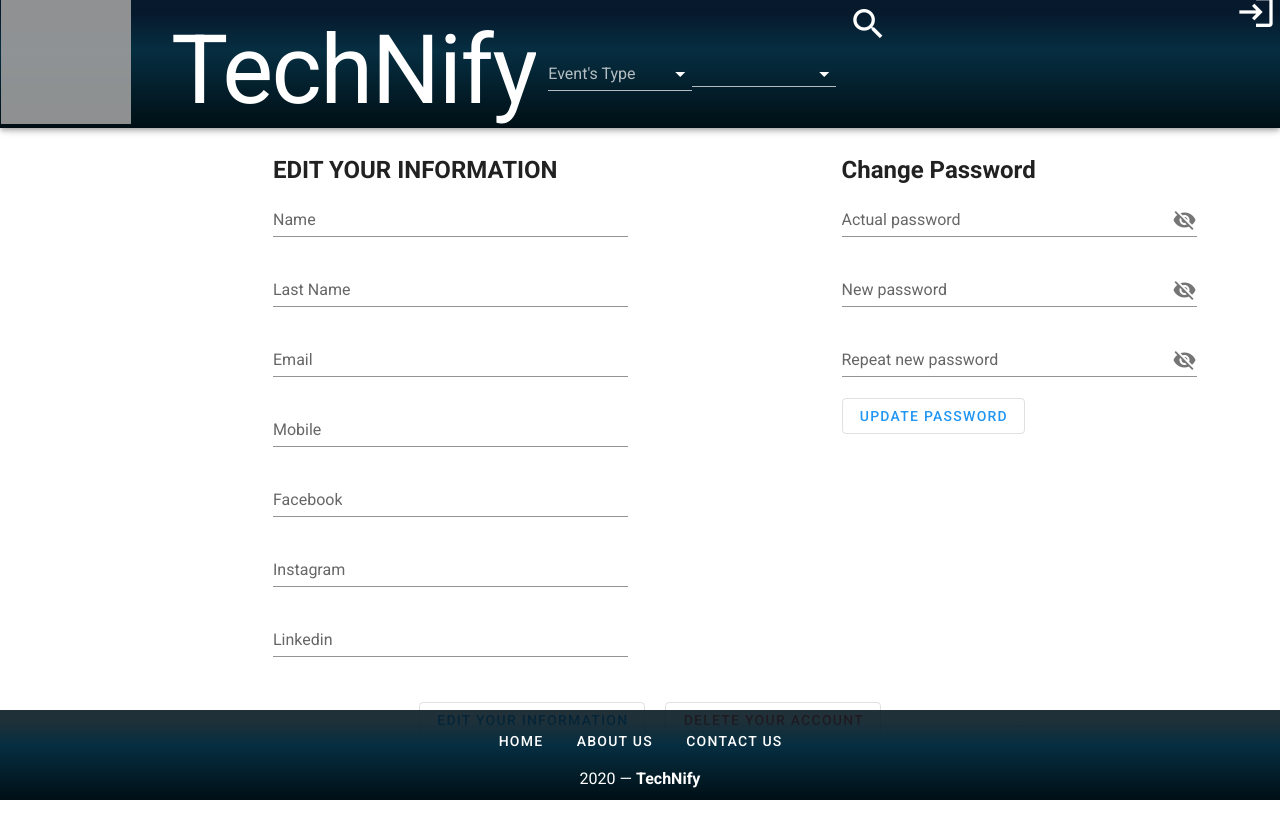
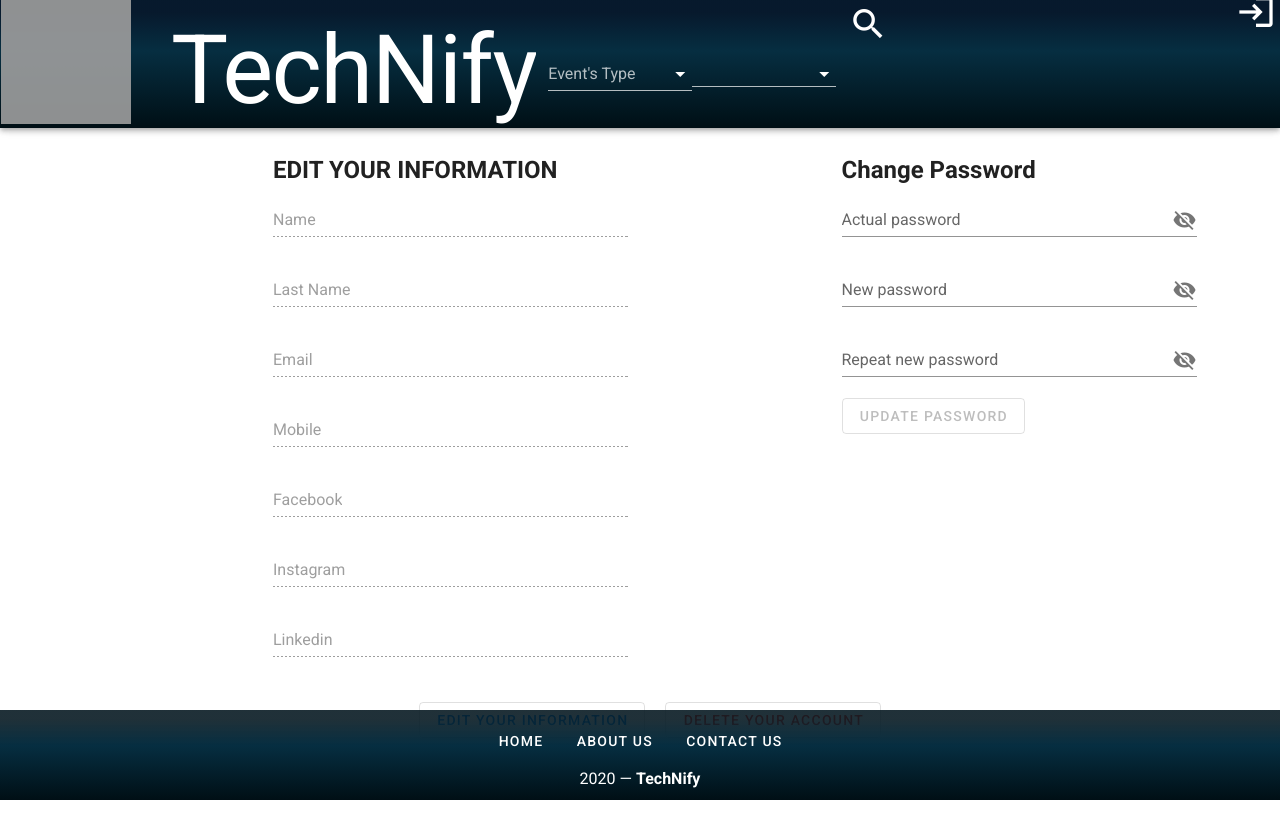
Before and after one commit to marcosm-dev/TechNify_Front, a Vue app: page /profile in a window 1280 px wide. Shown: the top 838 px of the page. Built offline with nearby package versions, Linux system fonts and the light colour scheme; grey boxes are pictures that could not be loaded.

Commit message:
edit profile

```diff
--- a/src/views/OrganizerProfile.vue
+++ b/src/views/OrganizerProfile.vue
@@ -4,18 +4,18 @@
     <v-col cols="8" md="8" lg="4">
       <h2>ORGANIZER PROFILE</h2>
       <v-form ref="form">
-        <v-text-field v-model="first_name" label="Name"></v-text-field>
-        <v-text-field v-model="last_name" label="Last Name"></v-text-field>
-        <v-text-field v-model="email" label="Email"></v-text-field>
-        <v-text-field v-model="mobile" label="Mobile"></v-text-field>
-        <v-text-field v-model="social_fb" label="Facebook"></v-text-field>
-        <v-text-field v-model="social_it" label="Instagram"></v-text-field>
-        <v-text-field v-model="social_lk" label="Linkedin"></v-text-field>
-        <v-text-field v-model="vatin" label="VATIN"></v-text-field>
-        <v-text-field v-model="business_name" label="business_name"></v-text-field>
-        <v-text-field v-model="organizer_info" label="organizer_info"></v-text-field>
-        <v-text-field v-model="address" label="address"></v-text-field>
-        <v-text-field v-model="zip_code" label="zip_code"></v-text-field>
+        <v-text-field disabled v-model="first_name" label="Name"></v-text-field>
+        <v-text-field disabled v-model="last_name" label="Last Name"></v-text-field>
+        <v-text-field disabled v-model="email" label="Email"></v-text-field>
+        <v-text-field disabled v-model="mobile" label="Mobile"></v-text-field>
+        <v-text-field disabled v-model="social_fb" label="Facebook"></v-text-field>
+        <v-text-field disabled v-model="social_it" label="Instagram"></v-text-field>
+        <v-text-field disabled v-model="social_lk" label="Linkedin"></v-text-field>
+        <v-text-field disabled v-model="vatin" label="VATIN"></v-text-field>
+        <v-text-field disabled v-model="business_name" label="business_name"></v-text-field>
+        <v-text-field disabled v-model="organizer_info" label="organizer_info"></v-text-field>
+        <v-text-field disabled v-model="address" label="address"></v-text-field>
+        <v-text-field disabled v-model="zip_code" label="zip_code"></v-text-field>
       </v-form>
       </v-col>
 <v-col cols="4">
@@ -47,7 +47,7 @@
             hint="At least 8 characters"
             @click:append="show1 = !show1"
           ></v-text-field>
-        <v-btn :class="$vuetify.breakpoint.smAndDown ? 'mt-10' : ''" text color="blue" outlined @click='updatePsw'>Update password</v-btn>
+        <v-btn :disabled="checkFormPsw" :class="$vuetify.breakpoint.smAndDown ? 'mt-10' : ''" text color="blue" outlined @click='updatePsw'>Update password</v-btn>
 </v-col>
         </v-row>
  <v-row>
@@ -116,10 +116,18 @@ export default {
         newPassword: this.confirmPassOK
       }
       API.changePassword(newPassword)
-    },
-    confirmPassOK () {
-      if (this.newPassword === this.confirmPassword) { return this.confirmPassword }
     }
+  },
+  computed: {
+     checkFormPsw(){
+       if(this.password.length ===0
+        || this.newPassword.length === 0
+        || this.confirmPassword.length === 0
+        || this.newPassword !== this.confirmPassword) {
+          return true
+        }
+      return false
+     }
   }
 }
 
--- a/src/views/Profile.vue
+++ b/src/views/Profile.vue
@@ -4,13 +4,13 @@
     <v-col cols="8" sm="8" lg="4" class="mx-auto">
       <h2>EDIT YOUR INFORMATION</h2>
       <v-form ref="form">
-        <v-text-field v-model="first_name" label="Name"></v-text-field>
-        <v-text-field v-model="last_name" label="Last Name"></v-text-field>
-        <v-text-field v-model="email" label="Email"></v-text-field>
-        <v-text-field v-model="mobile" label="Mobile"></v-text-field>
-        <v-text-field v-model="social_fb" label="Facebook"></v-text-field>
-        <v-text-field v-model="social_it" label="Instagram"></v-text-field>
-        <v-text-field v-model="social_lk" label="Linkedin"></v-text-field>
+        <v-text-field disabled v-model="userdb.first_name" label="Name"></v-text-field>
+        <v-text-field disabled v-model="userdb.last_name" label="Last Name"></v-text-field>
+        <v-text-field disabled v-model="userdb.email" label="Email"></v-text-field>
+        <v-text-field disabled v-model="userdb.mobile" label="Mobile"></v-text-field>
+        <v-text-field disabled v-model="userdb.social_fb" label="Facebook"></v-text-field>
+        <v-text-field disabled v-model="userdb.social_it" label="Instagram"></v-text-field>
+        <v-text-field disabled v-model="userdb.social_lk" label="Linkedin"></v-text-field>
       </v-form>
       </v-col>
 <v-col cols="4">
@@ -42,7 +42,7 @@
             hint="At least 8 characters"
             @click:append="show1 = !show1"
           ></v-text-field>
-        <v-btn :class="$vuetify.breakpoint.smAndDown ? 'mt-10' : ''" text color="blue" outlined @click='updatePsw'>Update password</v-btn>
+        <v-btn :disabled="checkFormPsw" :class="$vuetify.breakpoint.smAndDown ? 'mt-10' : ''" text color="blue" outlined @click='updatePsw'>Update password</v-btn>
 </v-col>
   </v-row>
          <v-row>
@@ -59,6 +59,7 @@ import API from '../services/App'
 
 export default {
   data: () => ({
+    userdb:{},
     first_name: '',
     last_name: '',
     email: '',
@@ -74,6 +75,7 @@ export default {
       required: value => !!value || 'Required.',
       min: v => v.length >= 8 || 'Min 8 characters'
     }
+
   }),
   methods: {
     editProfile () {
@@ -95,20 +97,24 @@ export default {
       API.deleteProfile()
     },
     updatePsw () {
-      if (this.newPassword === this.confirmPassword) {
         const newPassword = {
           actualPassword: this.password,
           newPassword: this.confirmPassword
         }
         API.changePassword(newPassword)
-      }
     }
+  },
+  computed: {
+     checkFormPsw(){
+       if(this.password.length ===0
+        || this.newPassword.length === 0
+        || this.confirmPassword.length === 0
+        || this.newPassword !== this.confirmPassword) {
+          return true
+        }
+      return false
+     }
   }
-/*   computed: {
-     confirmPassOK () {
-      if (this.newPassword === this.confirmPassword) { return true }
-    }
-  }, */
 }
 </script>
 
```
